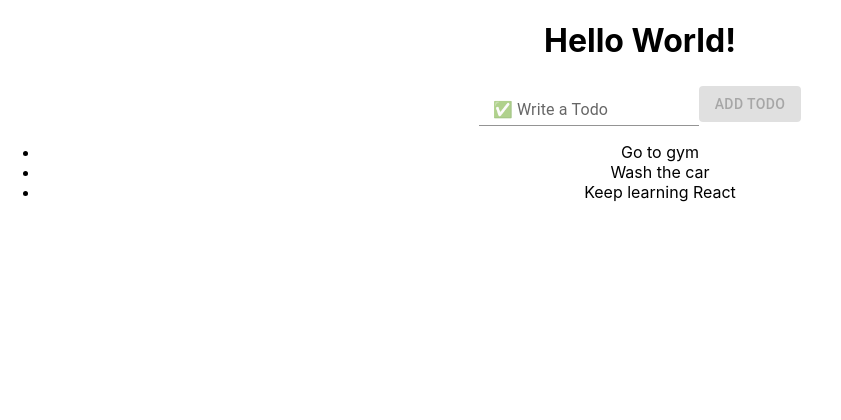
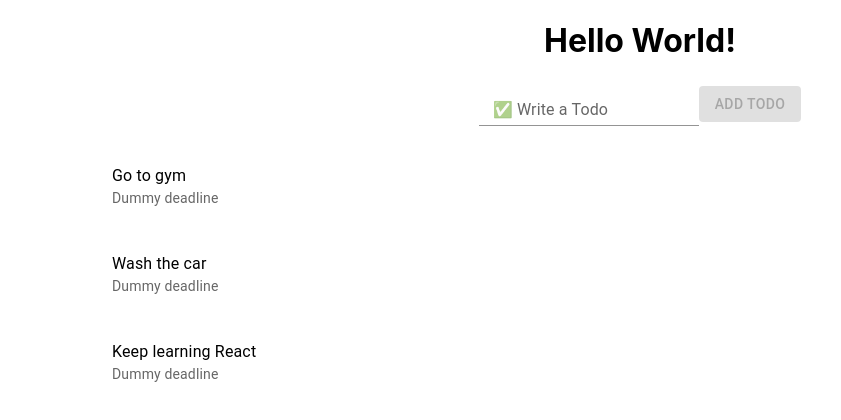
Before and after one commit to DerekBelloni/react-firebase-todo, a React (Create React App) app: page / in a window 1280 px wide. Shown: the top 420 px of the page, without its empty margins (0-841 px from the left). Built offline with nearby package versions, Linux system fonts and the light colour scheme.

Commit message:
Todo css file created

```diff
--- a/src/App.js
+++ b/src/App.js
@@ -41,7 +41,7 @@ function App() {
       <ul>
         {todos.map(todo => (
           <Todo
-            todo={todo}
+            text={todo}
           />
         ))}
 
--- a/src/Todo.js
+++ b/src/Todo.js
@@ -1,12 +1,17 @@
 import React from 'react';
+import { Avatar, List, ListItem, ListItemAvatar, ListItemText } from '@mui/material'
+import './Todo.css'
 
 const Todo = (props) => {
   return (
-    <div>
+    <List>
+      <ListItem>
+        <ListItemAvatar>
+        </ListItemAvatar>
+        <ListItemText primary={props.text} secondary="Dummy deadline" ></ListItemText>
+      </ListItem>
 
-      <li>{props.todo}</li>
-
-    </div>
+    </List>
   );
 }
 
```
Also changed, not shown: src/Todo.css (added).
